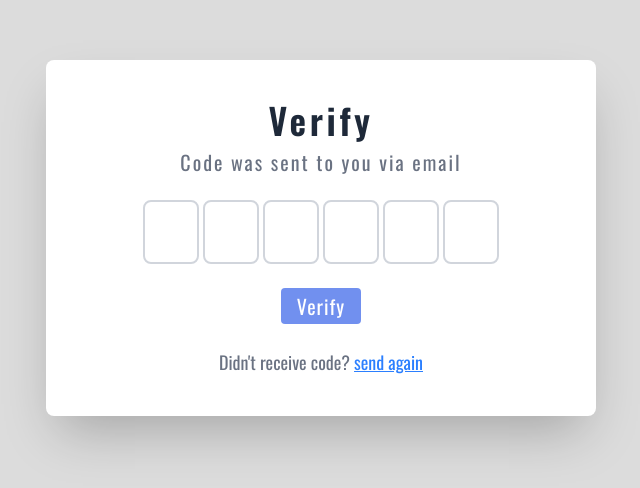
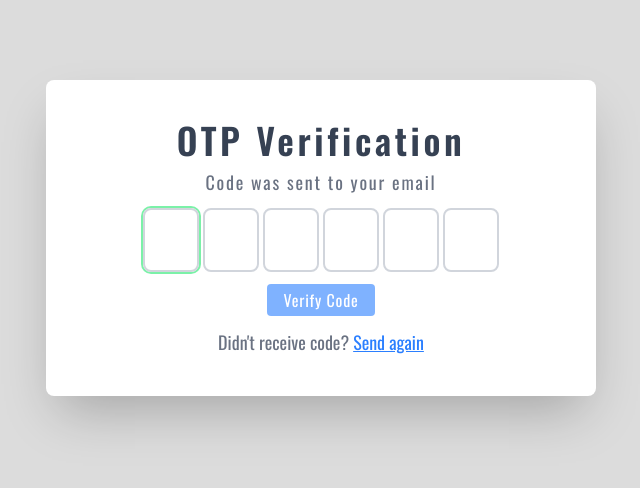
Before and after one commit to VickyDevlo/otp_generator, a React (Vite) app: page / in a window 1280 px wide. Shown: the part 162-650 px from the top of the page, without its empty margins (319-959 px from the left). Built offline with nearby package versions, Linux system fonts and the light colour scheme.

Commit message:
changes done

```diff
--- a/src/components/OtpGenerator.jsx
+++ b/src/components/OtpGenerator.jsx
@@ -1,9 +1,9 @@
-import React, { useRef, useState } from "react";
+import React, { useEffect, useRef, useState } from "react";
 import { toast } from "react-toastify";
 
 export const OtpGenerator = () => {
   const [inputs, setInputs] = useState(Array(6).fill(""));
-  const [isVerifying, setIsVerifying] = useState(false);
+  const [showSuccess, setShowSuccess] = useState(false);
   const inputRefs = useRef([]);
 
   const handleChange = (index, value) => {
@@ -14,42 +14,52 @@ export const OtpGenerator = () => {
     setInputs(newInputs);
 
     if (value && index < inputs.length - 1) {
-      inputRefs.current[index + 1].focus();
+      inputRefs.current[index + 1]?.focus();
     }
   };
 
   const handleKeyDown = (index, e) => {
     if (e.key === "Backspace" && !inputs[index] && index > 0) {
-      inputRefs.current[index - 1].focus();
+      inputRefs.current[index - 1]?.focus();
+    }
+
+    if (e.key === "Enter") {
+      if (!inputs.includes("")) {
+        verifyCode();
+      }
     }
   };
 
-  const isDisabled = inputs.some((input) => input === "") || isVerifying;
-
   const verifyCode = () => {
-    setIsVerifying(true);
-    toast.success("Code Verified Successfully...");
+    setShowSuccess(true);
+    toast.success("Code Verified Successfully!");
 
     setTimeout(() => {
       setInputs(Array(6).fill(""));
-      setIsVerifying(false);
+      setShowSuccess(false);
+      inputRefs.current[0]?.focus();
     }, 3000);
   };
 
   const sendCode = () => {
-    toast.dark("Code send to your email");
+    toast.dark("Code sent to your email");
     setInputs(Array(6).fill(""));
+    setTimeout(() => inputRefs.current[0]?.focus(), 200);
   };
+
+  useEffect(() => {
+    inputRefs.current[0]?.focus();
+  }, []);
 
   return (
     <div className="container mx-auto h-screen flex items-center justify-center px-2">
-      <div className=" flex flex-col bg-white md:w-[550px] rounded-lg shadow-2xl items-center justify-center gap-6  py-10 px-3">
+      <div className="flex flex-col bg-white md:w-[550px] rounded-lg shadow-2xl items-center justify-center gap-3 py-10 px-3">
         <div className="flex flex-col items-center gap-2">
-          <h1 className="font-semibold text-gray-800 max-sm:text-3xl text-4xl tracking-widest">
-            Verify
+          <h1 className="font-semibold text-gray-700 max-sm:text-3xl text-4xl tracking-widest">
+            OTP Verification
           </h1>
-          <p className=" text-center max-sm:text-lg text-xl text-gray-500 tracking-widest px-3">
-            Code was sent to you via email
+          <p className="text-center max-sm:text-sm text-lg text-gray-500 tracking-widest px-3">
+            Code was sent to your email
           </p>
         </div>
 
@@ -57,7 +67,7 @@ export const OtpGenerator = () => {
           {inputs.map((value, i) => (
             <input
               key={i}
-              ref={(e) => (inputRefs.current[i] = e)}
+              ref={(el) => (inputRefs.current[i] = el)}
               type="text"
               inputMode="numeric"
               pattern="[0-9]*"
@@ -65,19 +75,25 @@ export const OtpGenerator = () => {
               maxLength={1}
               onChange={(e) => handleChange(i, e.target.value)}
               onKeyDown={(e) => handleKeyDown(i, e)}
-              className="text-xl md:text-2xl text-center border-gray-300 border-2 rounded-lg w-10 h-12 md:w-14 md:h-16 focus:outline-0"
+              autoComplete="off"
+              className="text-xl md:text-2xl text-center border-gray-300 border-2 rounded-lg w-10 h-12 md:w-14 md:h-16 caret-transparent focus:ring-2 focus:ring-green-300 outline-none transition-all"
             />
           ))}
         </div>
 
+        {showSuccess && (
+          <p className="text-green-600 transition-all duration-500 opacity-100 translate-y-0">
+            Verification Successful!
+          </p>
+        )}
+
         <button
-          disabled={isDisabled}
+          disabled={inputs.includes("")}
           onClick={verifyCode}
-          className={`text-white px-4 py-1 rounded text-xl cursor-pointer transition-all duration-300 tracking-wider ${
-            isVerifying ? "bg-green-600" : "bg-blue-700"
-          } disabled:opacity-60 disabled:cursor-not-allowed`}
+          className="text-white bg-blue-500 px-4 py-1 rounded text-md
+          tracking-wider cursor-pointer disabled:opacity-60 disabled:cursor-not-allowed transition-all"
         >
-          {isVerifying ? "Verified" : "Verify"}
+          Verify Code
         </button>
 
         <div className="text-center">
@@ -87,7 +103,7 @@ export const OtpGenerator = () => {
               className="text-blue-500 underline cursor-pointer text-lg ml-1"
               onClick={sendCode}
             >
-              send again
+              Send again
             </span>
           </p>
         </div>
```
